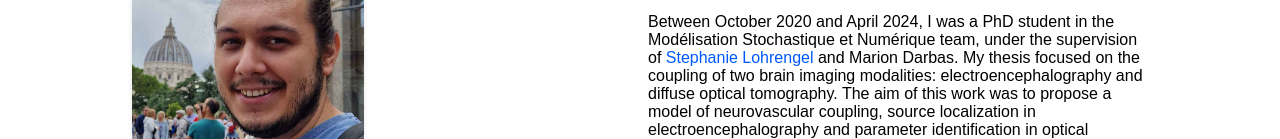
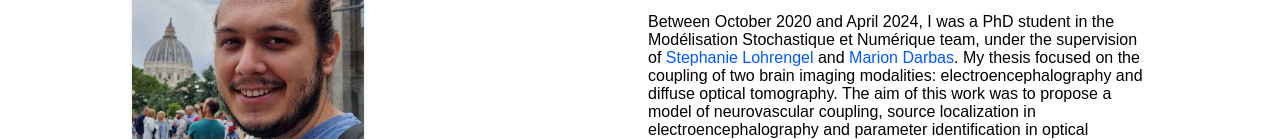
Before and after one commit to bsulis/bsulis.github.io, a plain HTML site: page index.html in a window 1280 px wide. Shown: the part 239-378 px from the top of the page. Drawn offline with Linux system fonts and the light colour scheme.

Commit message:
Add Marion website link

```diff
--- a/index.html
+++ b/index.html
@@ -36,7 +36,7 @@
                 I am currently a Postdoctoral researcher working with Hélène Parisot-Dupuis and Fabien Mery within the Département Aérodynamique, énergétique et Propulsion at ISAE-SUPAERO Toulouse. In my research, I aim to reconstruct aeroacoustic sources using bayesian approaches.
             </p>
             <p>
-                 Between October 2020 and April 2024, I was a PhD student in the Modélisation Stochastique et Numérique team, under the supervision of <a ref="https://lohrengel.perso.math.cnrs.fr/" class="lien-sans-soulignement">Stephanie Lohrengel</a> and Marion Darbas. My thesis focused on the coupling of two brain imaging modalities: electroencephalography and diffuse optical tomography. The aim of this work was to propose a model of neurovascular coupling, source localization in electroencephalography and parameter identification in optical tomography.
+                 Between October 2020 and April 2024, I was a PhD student in the Modélisation Stochastique et Numérique team, under the supervision of <a href="https://lohrengel.perso.math.cnrs.fr/" class="lien-sans-soulignement">Stephanie Lohrengel</a> and <a href="https://www.math.univ-paris13.fr/~darbas/" class="lien-sans-soulignement"> Marion Darbas</a>. My thesis focused on the coupling of two brain imaging modalities: electroencephalography and diffuse optical tomography. The aim of this work was to propose a model of neurovascular coupling, source localization in electroencephalography and parameter identification in optical tomography.
             </p>
             <h3>Research interests</h3>
             <ul>
```
